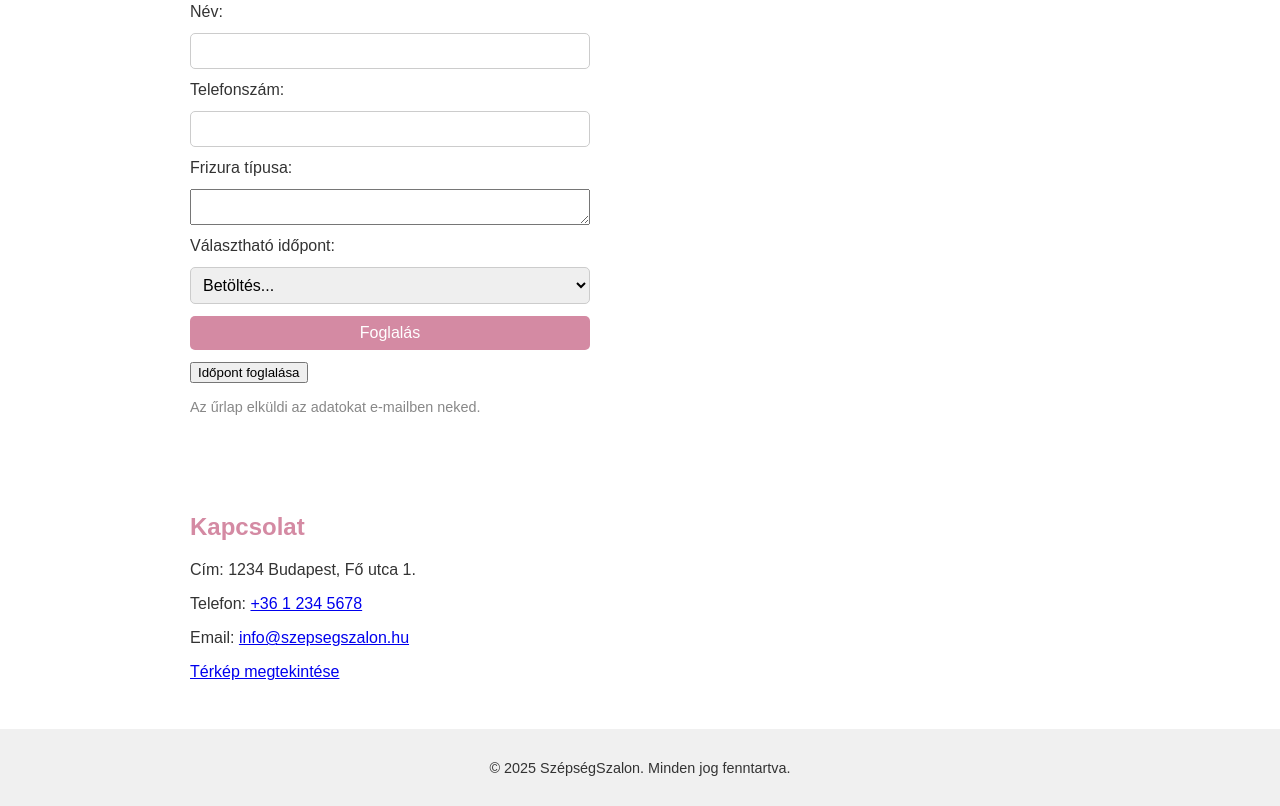
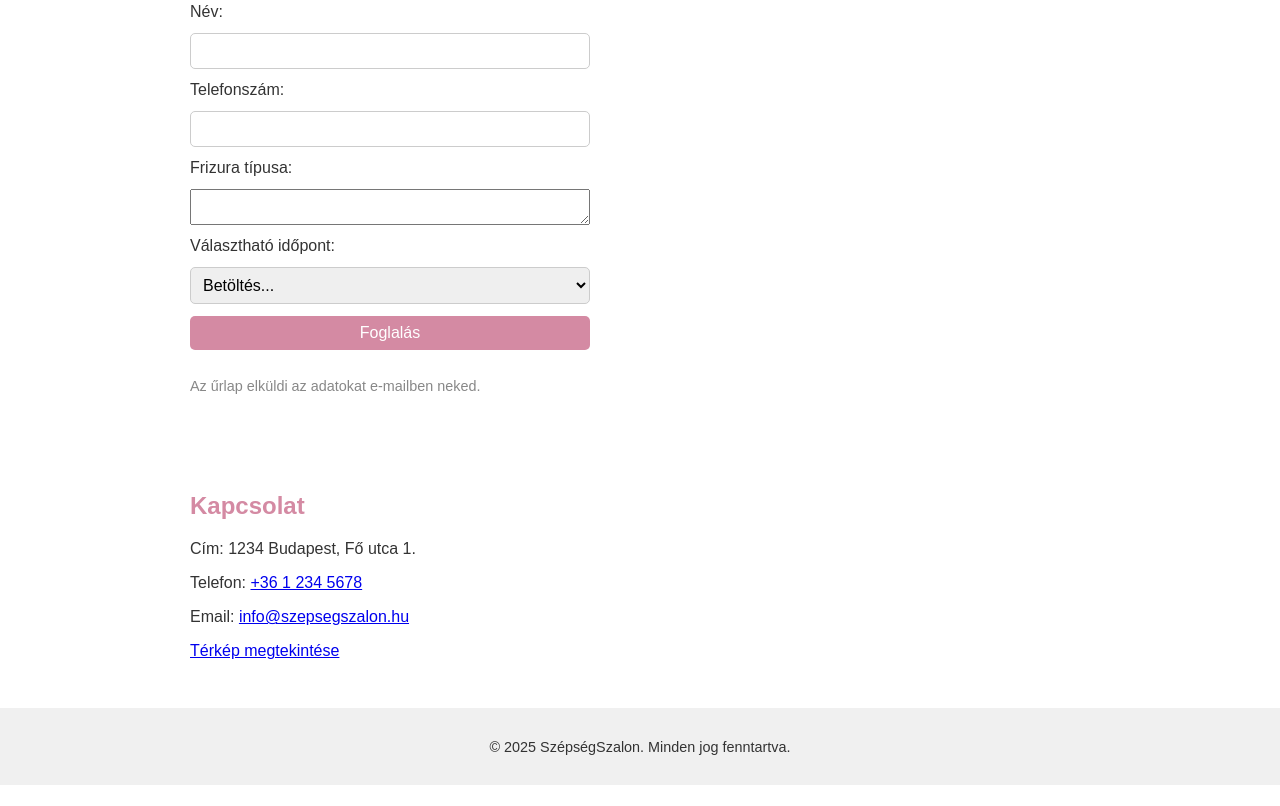
Before and after one commit to WestStar72/Fodrasz, a plain HTML site: page index.html in a window 1280 px wide. Shown: the part 1387-2193 px from the top of the page. After the commit the page ends 2172 px from the top, so only its background shows below. Drawn offline with Linux system fonts and the light colour scheme; no server answers.

Commit message:
Update index.html

```diff
--- a/index.html
+++ b/index.html
@@ -128,7 +128,6 @@
   </script>
       </select>
 
-      <button type="submit">Időpont foglalása</button>
     </form>
     <p class="note">Az űrlap elküldi az adatokat e-mailben neked.</p>
   </section>
```
